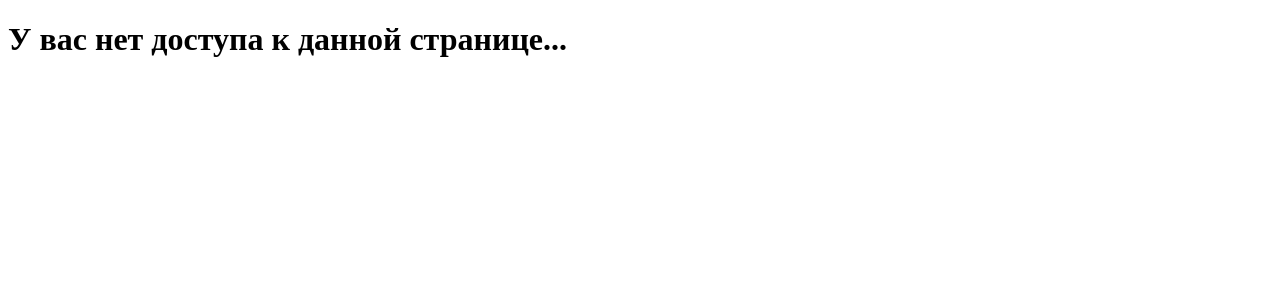
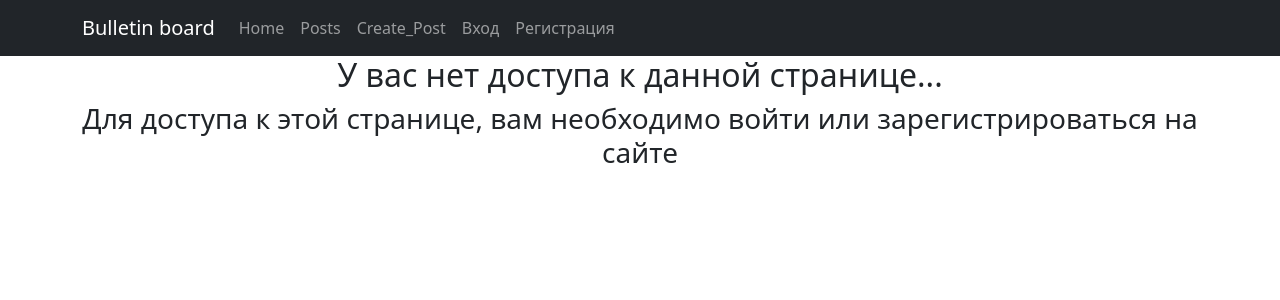
Before and after one commit to Met-s/D_16, a Django app: template bulletin/board/templates/403.html in a window 1280 px wide. Shown: the top 300 px of the page. Run offline with Django 3.2, Linux system fonts and the light colour scheme; the template is opened without the code that fills it, so the values that code supplies are empty; some libraries are stand-ins or nearby versions.

Commit message:
Добавил в базовый шаблон: если пользователь вошёл то возле кнопки выход отображается его логин. Добавил красоту и фильтр в админ панель

```diff
--- a/bulletin/board/templates/403.html
+++ b/bulletin/board/templates/403.html
@@ -1,10 +1,14 @@
-<!DOCTYPE html>
+{% extends 'board/flatpages/default.html' %}
+{% block content %}
 <html lang="en">
 <head>
     <meta charset="UTF-8">
     <title>Ошибка 403</title>
 </head>
 <body>
-<h1>У вас нет доступа к данной странице...</h1>
+    <h2>У вас нет доступа к данной странице...</h2>
+    <h3>Для доступа к этой странице, вам необходимо войти или зарегистрироваться
+        на сайте</h3>
 </body>
 </html>
+{% endblock content %}
--- a/bulletin/board/templates/board/flatpages/default.html
+++ b/bulletin/board/templates/board/flatpages/default.html
@@ -39,8 +39,10 @@
                         </li>
 
                     {% if user.is_authenticated %}
+                        <a class="navbar-brand">{{ user.username }}</a>
 
-                        <li class="nav-item active">
+
+                        <li class="nav-item active text-center">
                                 <a class="nav-link"
                                    href="/accounts/logout/">Выход
                                     <span class="sr-only"></span>
```
Also changed, not shown: bulletin/board/admin.py (+15 -2 lines), Readme.txt, bulletin/db.sqlite3.
